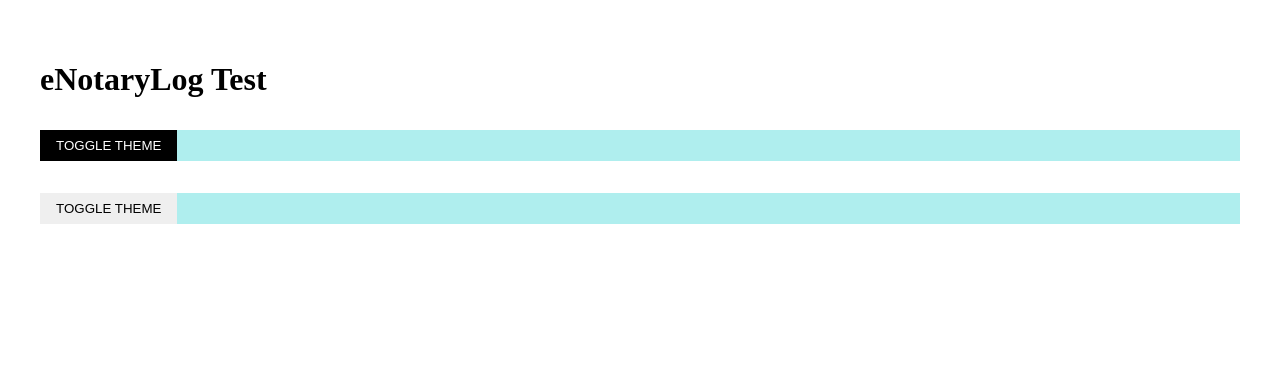
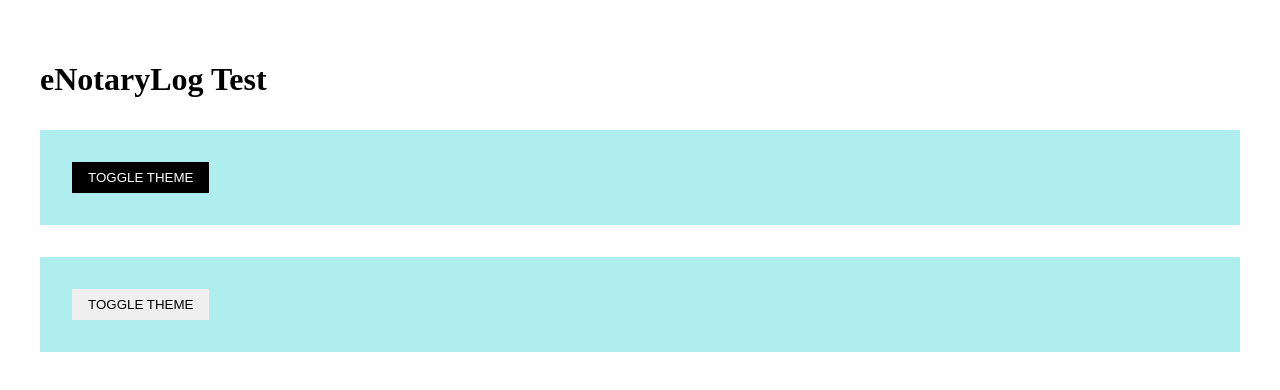
Before and after one commit to jameshood118/react-theme-toggle, a React (Create React App) app: page / in a window 1280 px wide. Shown: the top 390 px of the page. Built offline with nearby package versions, Linux system fonts and the light colour scheme.

Commit message:
wrapping, getting vscode highlighting

```diff
--- a/src/components/Button.js
+++ b/src/components/Button.js
@@ -5,6 +5,7 @@ import { Wrapper} from './styled'
 const StyledButton = styled.button`
 border: none;
 padding: 0.5rem 1rem;
+margin: ${({margin})=> margin || '2rem'};
 text-transform: uppercase;
 color: black;
 cursor: pointer;
@@ -16,12 +17,8 @@ background: black
 `}
 `
 
-const Button = ({primary, children})=> {
-return (
-<Wrapper>
-    <StyledButton primary={primary}>{children}</StyledButton>
-</Wrapper>
-    );
+const Button = ({primary, margin, children})=> {
+return (<Wrapper><StyledButton margin={margin} primary={primary}>{children}</StyledButton></Wrapper>);
 }
 
 export default Button;
```
